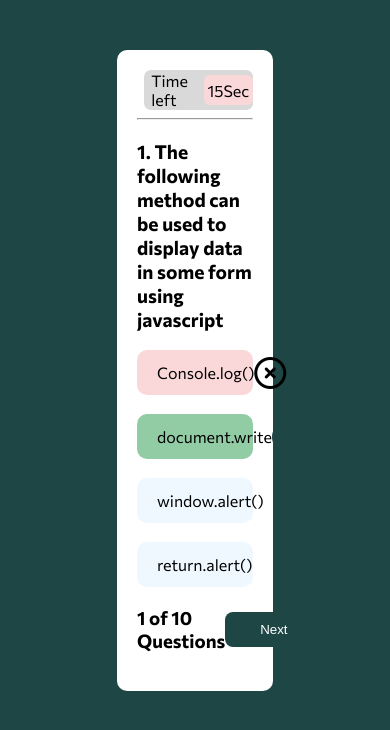
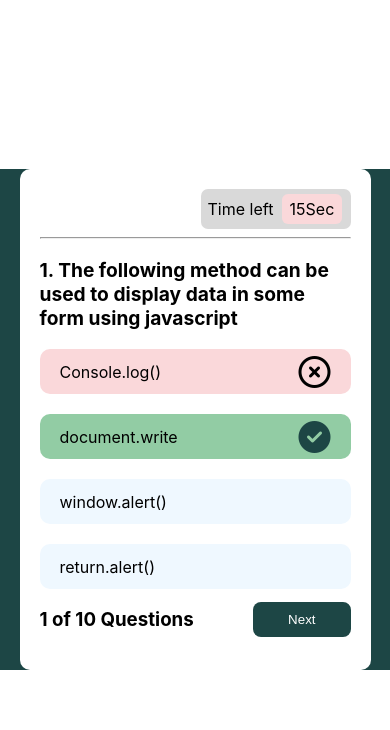
Before and after one commit to clint360/brain-buster-frontend, a React (Create React App) app: page / in a window 390 px wide. Shown: the top 730 px of the page. Built offline with nearby package versions, Linux system fonts and the light colour scheme.

Commit message:
Remove body styling and add a different div

```diff
--- a/src/view/pages/users/questions/Question.css
+++ b/src/view/pages/users/questions/Question.css
@@ -1,10 +1,12 @@
-body {
-    background-color: rgba(29, 70, 69, 1);
-    font-family: Commissioner
-  }
 
   *{
     box-sizing: border-box;
+  }
+
+  .whole-page {
+    height: 100%;
+    width: 100%;
+    background-color: rgba(29, 70, 69, 1);
   }
 
   .centered-div {
@@ -156,3 +158,12 @@ body {
     background-color:rgb(43, 101, 100);
     cursor: pointer;
 }
+
+@media only screen and (max-width: 730px) {
+    .centered-div {
+        width: 90%;
+        height: auto;
+        margin-top: 20vh;
+
+      }
+  }
--- a/src/view/pages/users/questions/Question.jsx
+++ b/src/view/pages/users/questions/Question.jsx
@@ -4,6 +4,7 @@ import './Question.css';
 function Question() {
   return (
     <div>
+      <div className="whole-page">
       <div className="centered-div">
         <div className="timer-container">
           <div className="blank-div" />
@@ -79,6 +80,7 @@ function Question() {
 
         </div>
       </div>
+      </div>
     </div>
   );
 }
```
